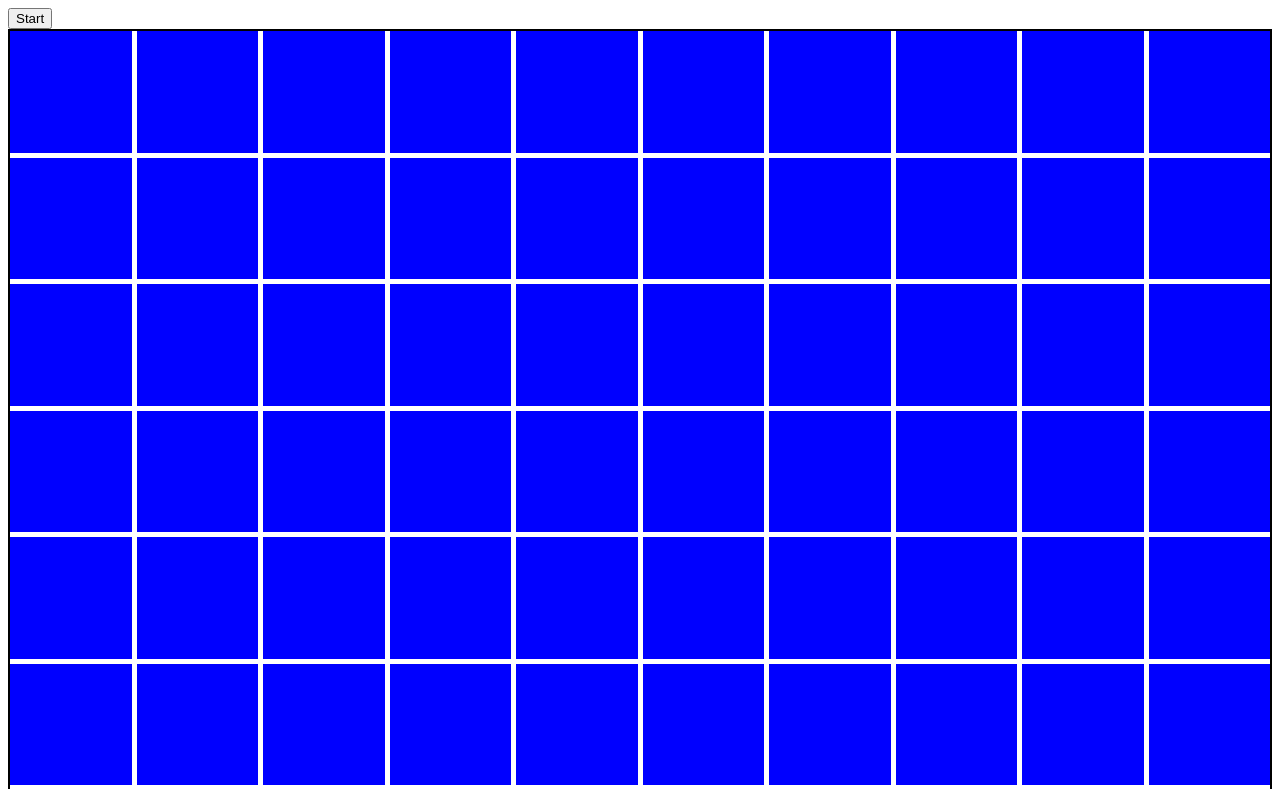
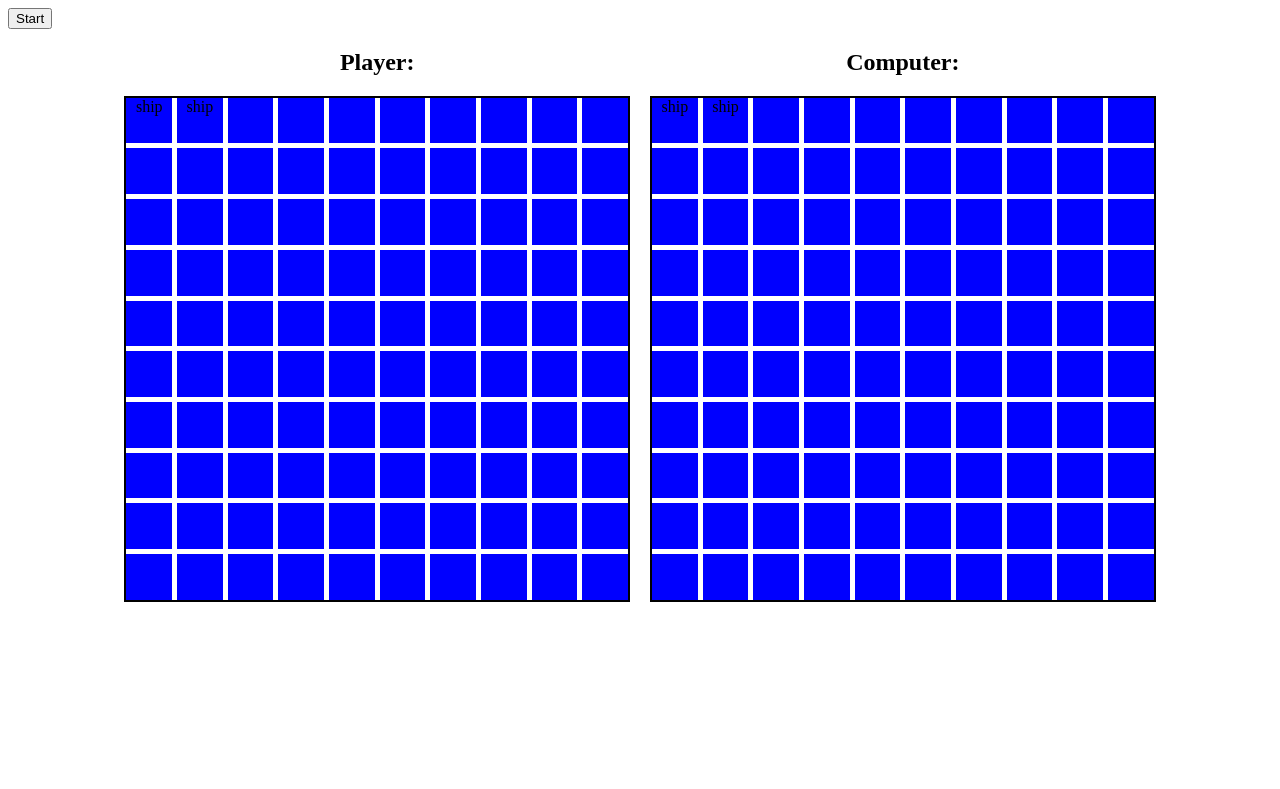
Before and after one commit to finn200102/battleship, a website built with webpack: page src/index.html in a window 1280 px wide. Both pictures are taken after a click on the button "Start". Shown: the top 789 px of the page. Built offline with nearby package versions, Linux system fonts and the light colour scheme.

Commit message:
add: 2 board in html

```diff
--- /dev/null
+++ b/babel.config.js
@@ -0,0 +1,3 @@
+module.exports = {
+  presets: [["@babel/preset-env", { targets: { node: "current" } }]],
+};
--- a/package.json
+++ b/package.json
@@ -19,6 +19,7 @@
     "css-loader": "^7.1.2",
     "html-webpack-plugin": "^5.6.3",
     "jest": "^29.7.0",
+    "jest-environment-jsdom": "^29.7.0",
     "package.json": "^0.0.0",
     "style-loader": "^4.0.0",
     "webpack": "^5.96.1",
--- a/src/factories/Ship.js
+++ b/src/factories/Ship.js
@@ -1,6 +1,7 @@
 export const createShip = (shipLength) => {
   const length = shipLength;
   let numberOfHits = 0;
+  const isShip = true;
   const getLength = () => {
     return length;
   };
@@ -19,5 +20,5 @@ export const createShip = (shipLength) => {
     }
   };
 
-    return { getLength, getNumberOfHits, getShipStatus, hit, isSunk };
+  return { getLength, getNumberOfHits, getShipStatus, hit, isSunk, isShip };
 };
--- a/src/index.html
+++ b/src/index.html
@@ -7,7 +7,15 @@
   </head>
   <body>
     <button id="start-button">Start</button>
-    <div id="player-board"></div>
-    <div id="computer-board"></div>
+    <div id="content">
+      <div id="player-holder">
+        <h2 id="player-header">Player:</h2>
+        <div id="player-board"></div>
+      </div>
+      <div id="computer-holder">
+        <h2 id="computer-header">Computer:</h2>
+        <div id="computer-board"></div>
+      </div>
+    </div>
   </body>
 </html>
--- a/src/modules/displayController.js
+++ b/src/modules/displayController.js
@@ -1,6 +1,7 @@
 export const displayGameboard = (() => {
   const render = (gameboard, type) => {
     const boardContainer = document.createElement("div");
+    // choose the rigth id
     if (type == "player") {
       boardContainer.id = "player-board";
     } else if (type == "computer") {
@@ -9,14 +10,18 @@ export const displayGameboard = (() => {
       console.log("not implemented type");
     }
     boardContainer.classList.add("gameboard-container");
+    // make rectangle
     boardContainer.style.gridTemplateRows = `repeat(${gameboard.length}, 0.5fr)`;
     boardContainer.style.gridTemplateColumns = `repeat(${gameboard[0].length}, 0.5fr)`;
     for (let i = 0; i < gameboard.length * gameboard[0].length; i++) {
       const gameBoardField = document.createElement("div");
       gameBoardField.classList.add("gameboard-field");
-
+      if (gameboard.flat()[i].isShip) {
+        gameBoardField.textContent = "ship";
+      }
       boardContainer.appendChild(gameBoardField);
     }
+    // add to right id
     if (type == "player") {
       const playerBoard = document.getElementById("player-board");
       playerBoard.appendChild(boardContainer);
--- a/src/modules/gameController.js
+++ b/src/modules/gameController.js
@@ -12,6 +12,7 @@ export const gameController = (() => {
   const gameLoop = () => {
     setUpGame();
     displayGameboard.render(player.gameboard.getBoard(), "player");
+    displayGameboard.render(computer.gameboard.getBoard(), "computer");
   };
   return {
     gameLoop,
--- a/src/style.css
+++ b/src/style.css
@@ -1,3 +1,19 @@
+#content {
+  display: flex;
+  gap: 20px;
+  justify-content: center;
+}
+
+#player-holder {
+  width: 40%;
+  text-align: center;
+}
+
+#computer-holder {
+  width: 40%;
+  text-align: center;
+}
+
 .gameboard-field {
   background-color: blue;
   aspect-ratio: 1; /* Makes items square */
```
Also changed, not shown: jest.config.js (added, +8 -0 lines), 1 other file. Lines whose indentation alone changed are shown as unchanged.
